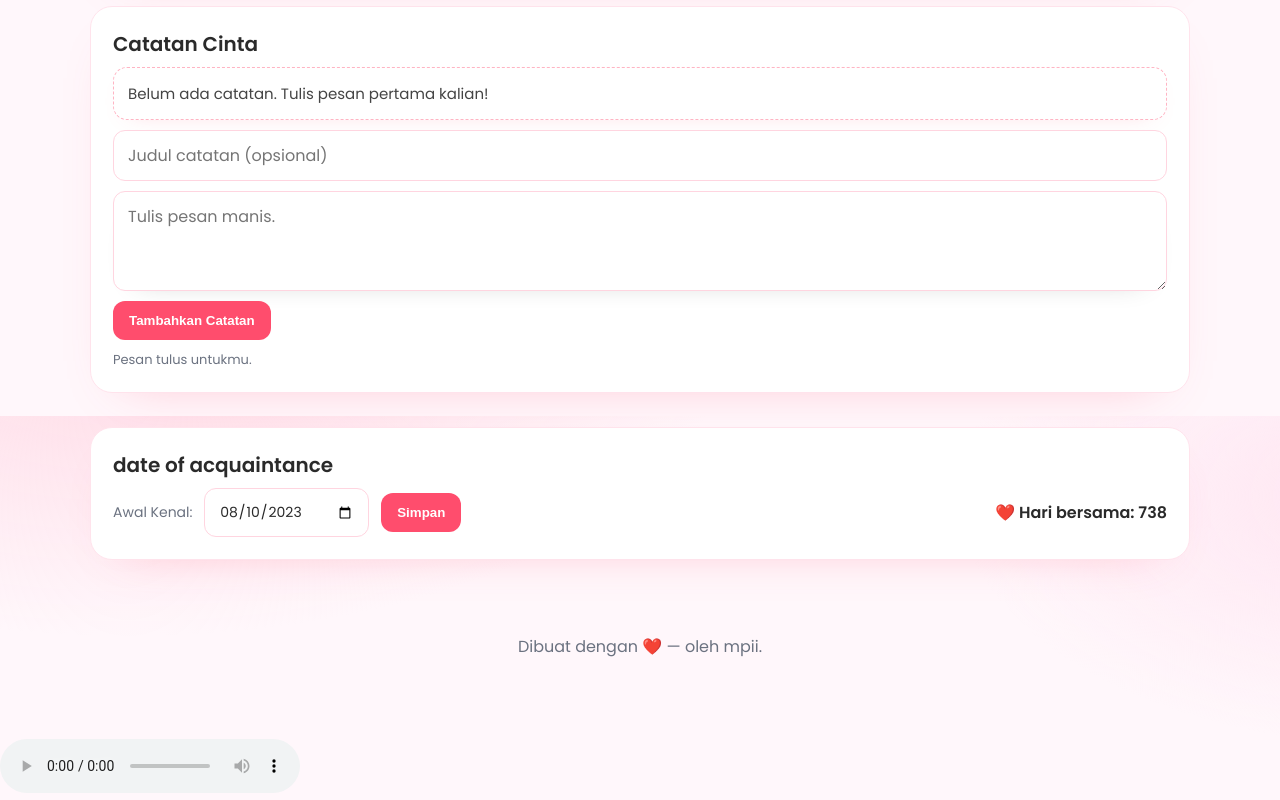
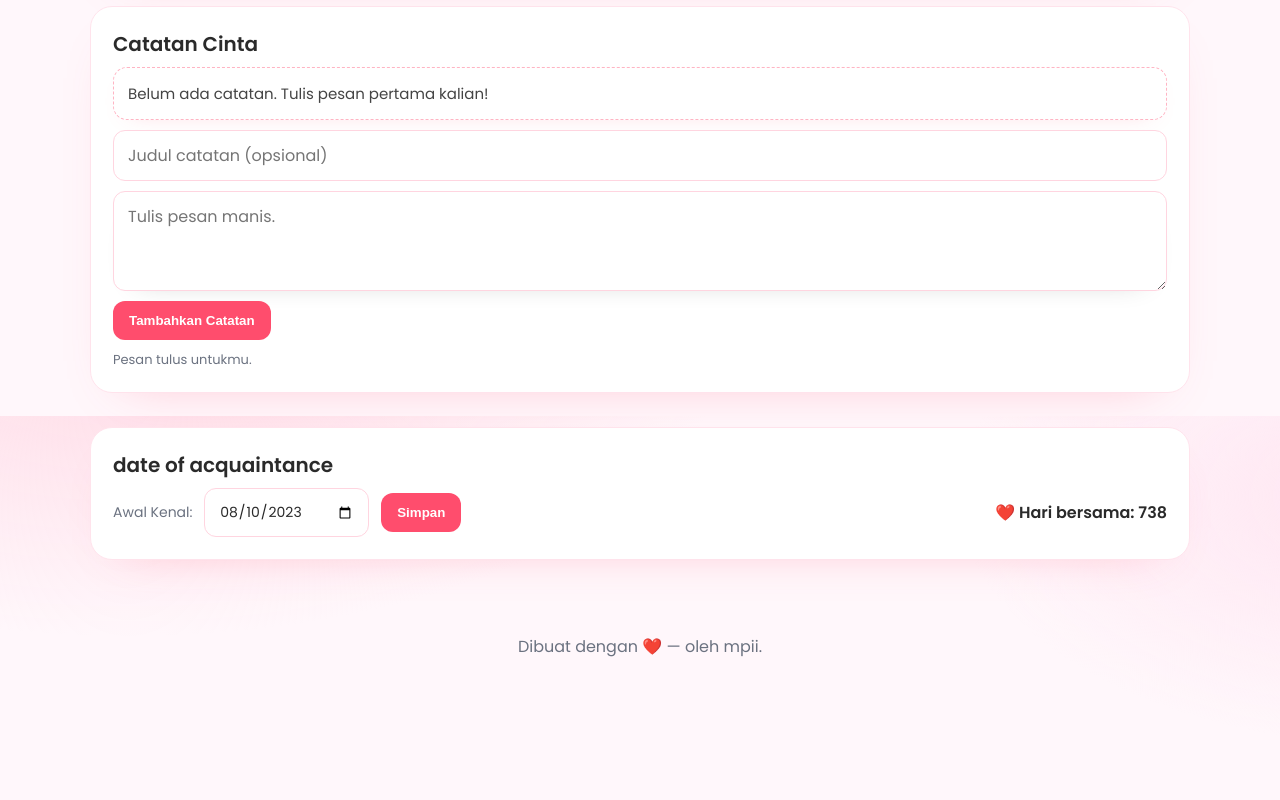
Before and after one commit to Zyuraaaaa/emakuu, a plain HTML site: page index.html in a window 1280 px wide. Shown: the part 1984-2784 px from the top of the page. After the commit the page ends 2723 px from the top, so only its background shows below. Drawn offline with Linux system fonts and the light colour scheme.

Commit message:
Update index.html

```diff
--- a/index.html
+++ b/index.html
@@ -339,10 +339,6 @@
       if (saved) coupleNameEl.textContent = saved;
     })();
   </script>
-  <audio controls>
-  <source src="laguu.mp3" type="audio/mpeg">
-  Browser kamu nggak support audio tag nih.
-  </audio>
-
+  <audio src="laguu.mp3" autoplay loop></
 </body>
 </html>
```
